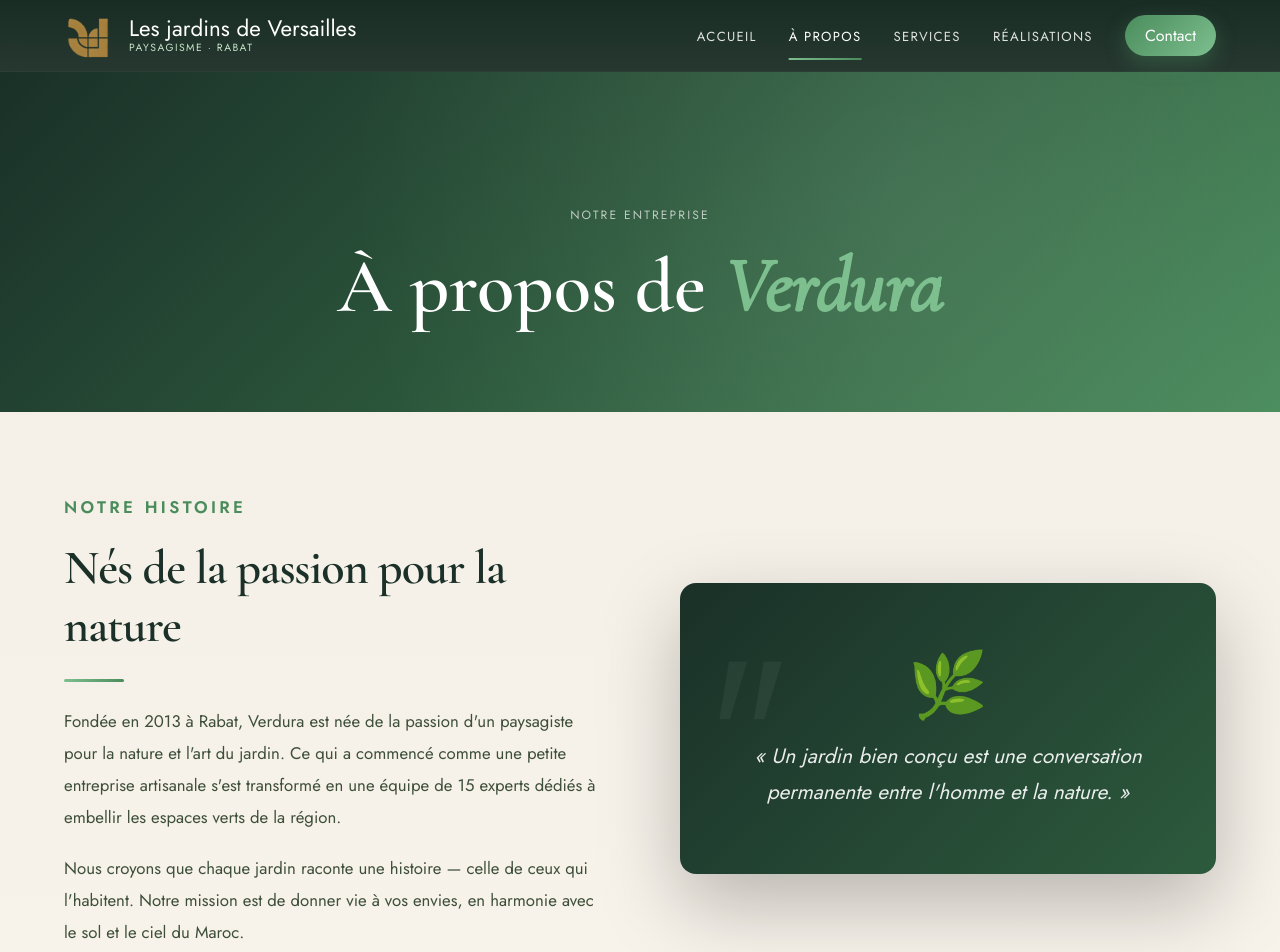
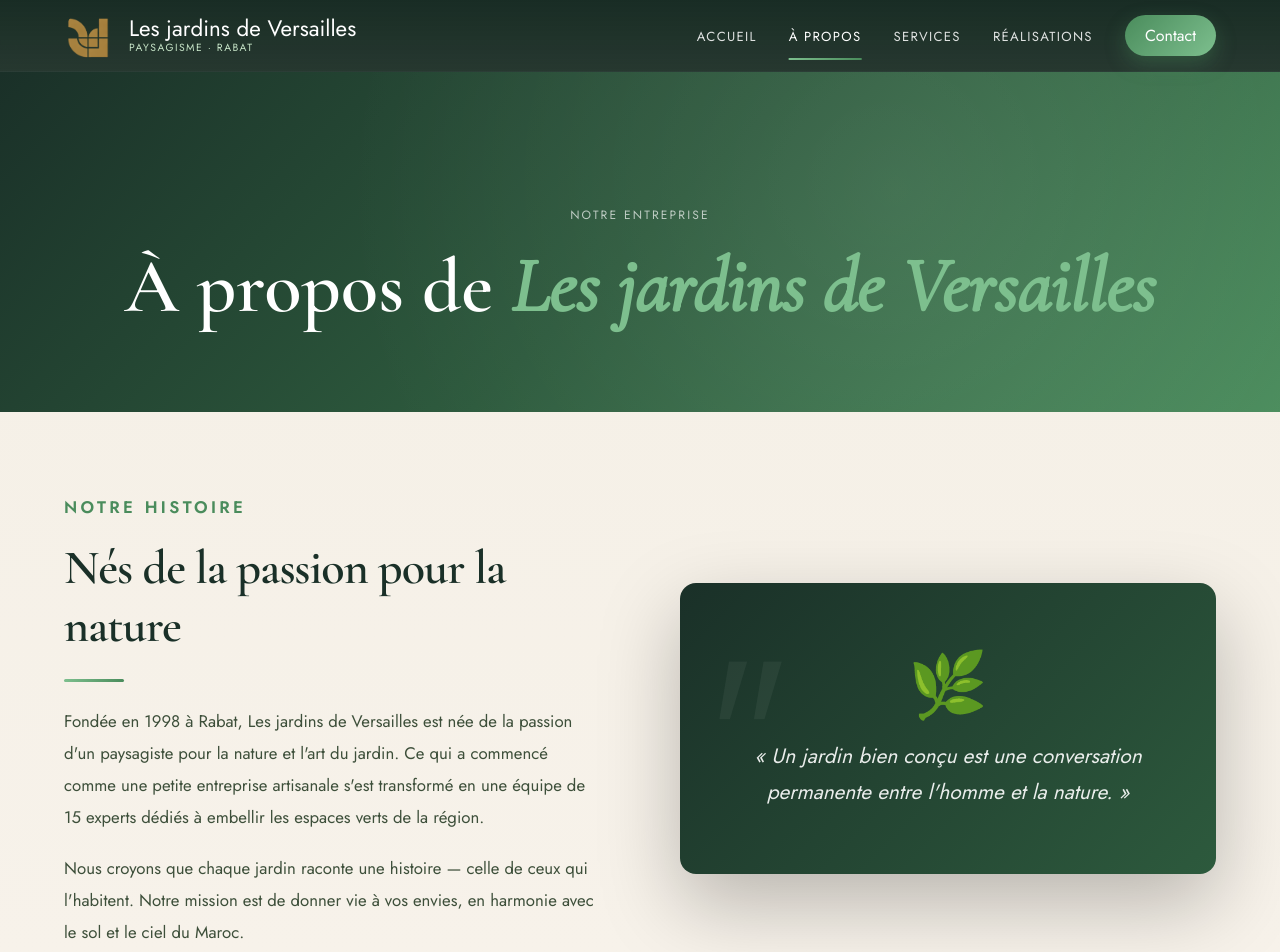
Before and after one commit to Hachimi-Mohamed-Taha/les-jardin-de-versailles, a React (Vite) app: page /apropos in a window 1280 px wide. Shown: the top 952 px of the page. Built offline with nearby package versions, Linux system fonts and the light colour scheme.

Commit message:
Update AboutPage.jsx

```diff
--- a/src/pages/AboutPage.jsx
+++ b/src/pages/AboutPage.jsx
@@ -6,7 +6,7 @@ import Reveal from "../components/shared/Reveal";
 export default function AboutPage() {
   return (
     <MainLayout>
-      <PageHero label="Notre entreprise" before="À propos de" highlight="Verdura" />
+      <PageHero label="Notre entreprise" before="À propos de" highlight="Les jardins de Versailles" />
 
       <section className="section">
         <div className="story-grid">
@@ -22,7 +22,7 @@ export default function AboutPage() {
             </Reveal>
             <Reveal>
               <p style={{ marginBottom: "1.2rem" }}>
-                Fondée en 2013 à Rabat, Verdura est née de la passion d'un paysagiste
+                Fondée en 1998 à Rabat, Les jardins de Versailles est née de la passion d'un paysagiste
                 pour la nature et l'art du jardin. Ce qui a commencé comme une petite
                 entreprise artisanale s'est transformé en une équipe de 15 experts
                 dédiés à embellir les espaces verts de la région.
```
